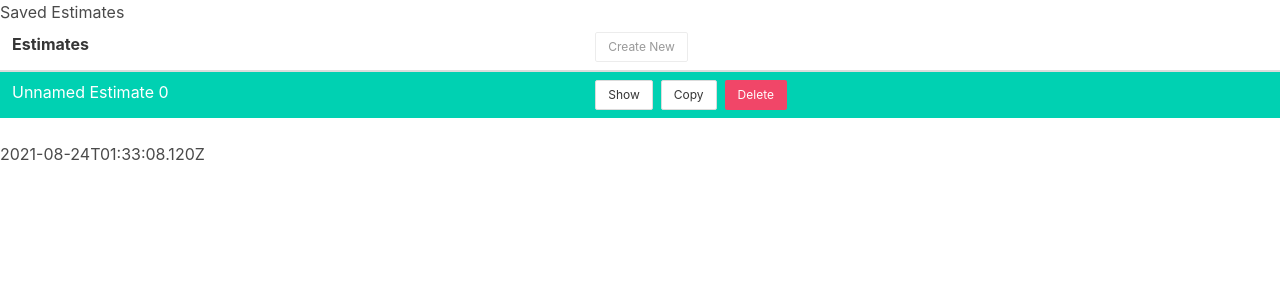
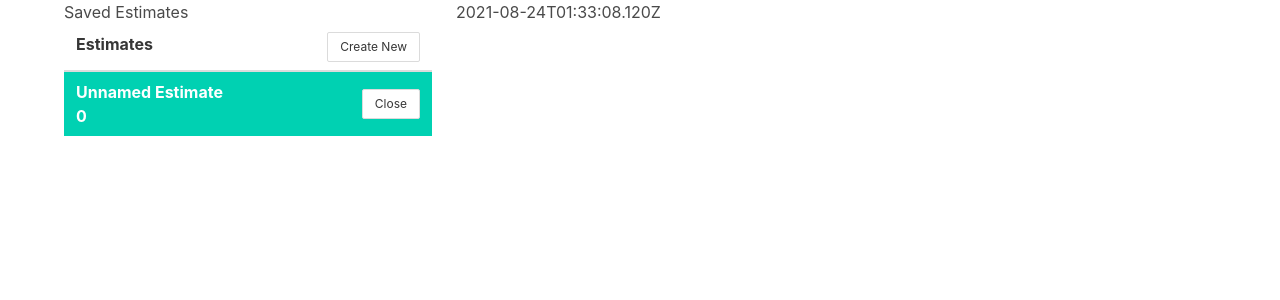
Before and after one commit to whiterook6/pensions, a Preact app: page / in a window 1280 px wide. Both pictures are taken after a click on the button "Create New". Shown: the top 300 px of the page. Built offline with nearby package versions, Linux system fonts and the light colour scheme.

Commit message:
adding constructor for estimates, and list view in table for showing them

```diff
--- a/src/Estimates.tsx
+++ b/src/Estimates.tsx
@@ -1,5 +1,5 @@
 import { useState } from "preact/hooks";
-import { IEstimate } from "./types";
+import { IEstimate, createEstimate } from "./types";
 
 export const Estimates = () => {
   const [{estimates, activeEstimate}, setState] = useState<{
@@ -44,23 +44,14 @@ export const Estimates = () => {
       })
     }
   }
-  const createNewEstimate = () => {
-    if (activeEstimate === undefined){
-      const newEstimate = {
-        label: "",
-        createdAt: new Date(Date.now()),
-
-        pensionerName: "",
-        monthlyPension: 1500,
-        bridge: 500,
-
-        ageAtRetirement: 60,
-        ageAtDeath: 80,
-
-        hasSpouse: true,
-        spouseName: "",
-        spouseAgeAtDeath: 80,
-      }
+  const closeActive = () => {
+    setState({
+      activeEstimate: undefined,
+      estimates
+    });
+  };
+  const addEstimate = () => {
+    const newEstimate = createEstimate();
     setState({
       estimates: [
         ...estimates,
@@ -69,51 +60,69 @@ export const Estimates = () => {
       activeEstimate: newEstimate
     })
   }
-  }
 
   return (
-    <div>
+    <div class="container">
+      <div class="columns">
+        <div class="column">
           <h1>Saved Estimates</h1>
           {estimates.length === 0 && (
-        <div>None saved. <button onClick={createNewEstimate}>Create New</button></div>
+            <div>
+              None saved.
+              <button class="button is-small" onClick={addEstimate}>Create New</button>
+            </div>
           )}
           {estimates.length > 0 && (
             <table class="table is-hoverable is-fullwidth is-striped">
+              <colgroup>
+                <col width="50%" />
+                <col />
+              </colgroup>
               <thead>
                 <tr>
                   <th>Estimates</th>
-              <th>
-                <button class="button is-small" onClick={createNewEstimate} disabled={activeEstimate !== undefined}>Create New</button>
+                  <th style={{textAlign:"right"}}>
+                    <button class="button is-small" onClick={addEstimate}>Create New</button>
                   </th>
                 </tr>
               </thead>
               <tbody>
                 {estimates.map((estimate, index) => {
-              const onRestore = () => restoreEstimate(index);
+                  const isActive = estimate === activeEstimate;
+
+                  const onRestore = () => {
+                    if (!isActive) {
+                      restoreEstimate(index);
+                    }
+                  };
                   const onCopy = () => copyEstimate(index);
                   const onDelete = () => deleteEstimate(index);
+
                   return (
-                <tr key={index} class={estimate === activeEstimate ? "is-selected" : ""}>
-                  <td>{estimate.label || `Unnamed Estimate ${index}`}</td>
-                  <td>
+                    <tr key={index} class={isActive ? "is-selected" : ""}>
+                      <th style={{ verticalAlign: "middle" }} class="is-header">{estimate.label || `Unnamed Estimate ${index}`}</th>
+                      <td style={{ verticalAlign: "middle", textAlign: "right" }}>
+                        {estimate !== activeEstimate && (
                           <div class="buttons">
                             <button class="button is-small" onClick={onRestore}>Show</button>
                             <button class="button is-small" onClick={onCopy}>Copy</button>
                             <button class="button is-small is-danger" onClick={onDelete}>Delete</button>
                           </div>
+                        ) || (
+                            <button class="button is-small" onClick={closeActive}>Close</button>
+                          )}
                       </td>
                     </tr>
-              )
+                  );
                 })}
               </tbody>
             </table>
           )}
-      {activeEstimate && (
-        <div>
-          {activeEstimate.createdAt.toISOString()}
-
         </div>
-      )}
+        <div class="column is-two-thirds">
+          {activeEstimate && activeEstimate.createdAt.toISOString()}
+        </div>
+      </div>
     </div>
   )
 }
--- a/src/types.ts
+++ b/src/types.ts
@@ -15,6 +15,23 @@ export interface IEstimate {
   spouseAgeAtDeath: number;
 };
 
+export const createEstimate = (data: Partial<IEstimate> = {}): IEstimate => {
+  const estimate = {};
+  Object.assign(estimate, {
+    label: "",
+    createdAt: new Date(Date.now()),
+    pensionerName: "",
+    monthlyPension: 1500,
+    bridge: 500,
+    ageAtRetirement: 60,
+    ageAtDeath: 80,
+    hasSpouse: true,
+    spouseName: "",
+    spouseAgeAtDeath: 80,
+  }, data);
+  return estimate as IEstimate;
+}
+
 export interface IPayment {
   year: number;
   month: number;
```
Lines whose indentation alone changed are shown as unchanged.
